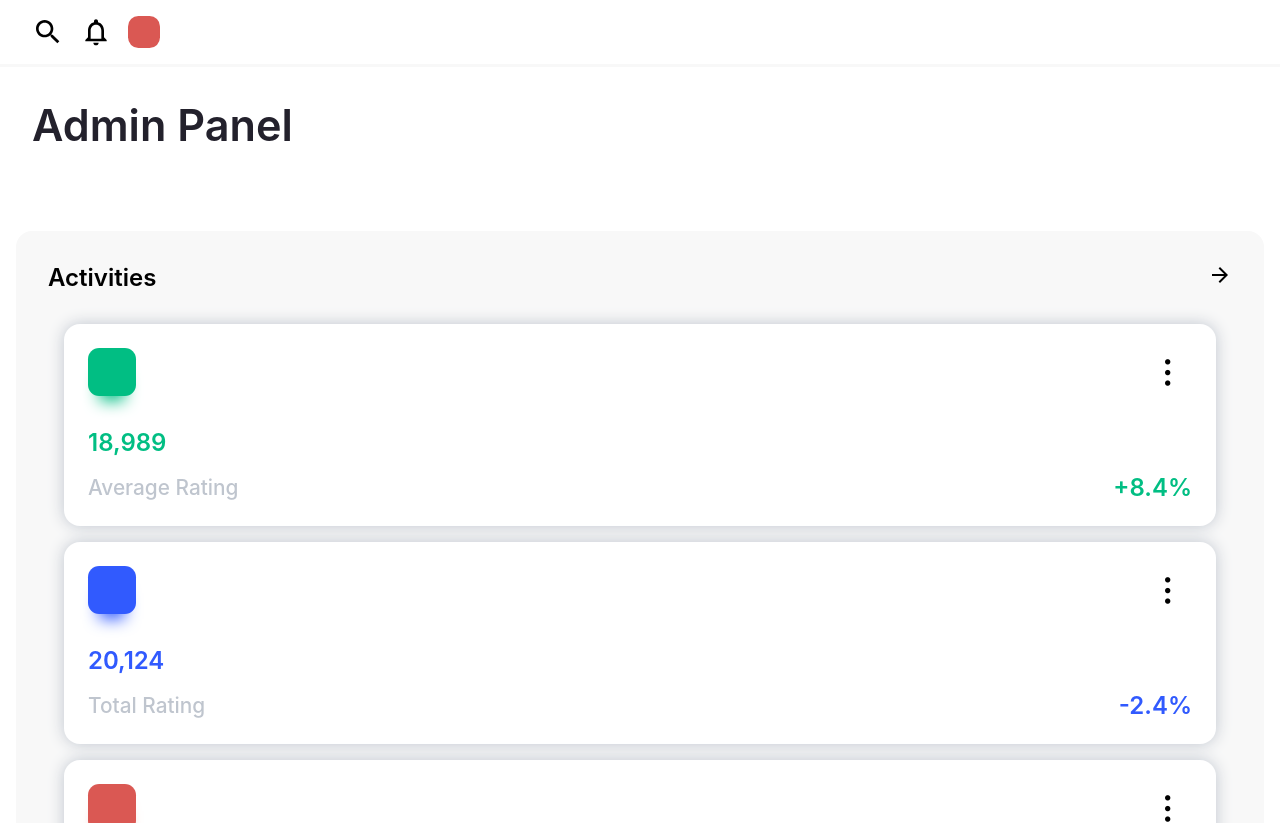
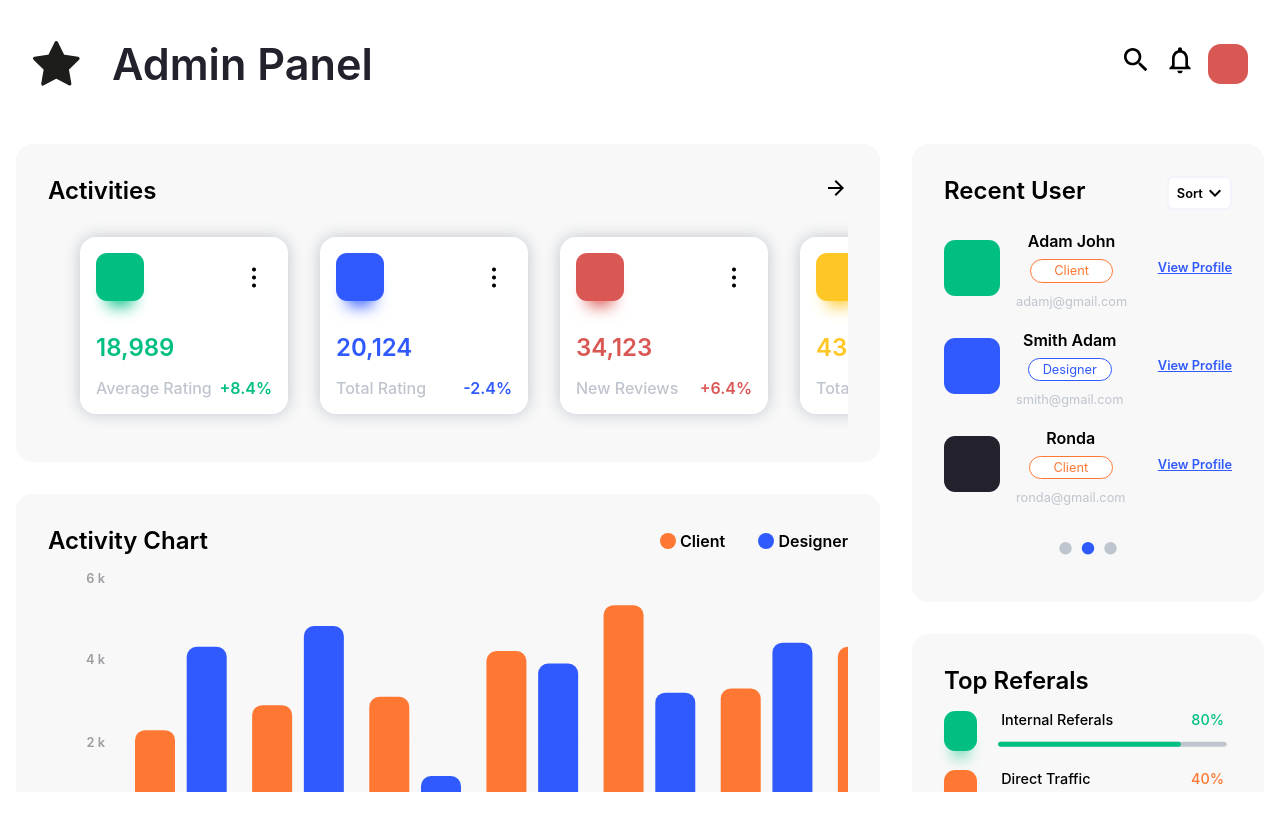
Before and after one commit to cichowlasp/projekt2, a React (Create React App) app: page /#/ in a window 1280 px wide. After the commit the page ends 800 px from the top, so only its background shows below. Built offline with nearby package versions, Linux system fonts and the light colour scheme.

Commit message:
fixed recent users

```diff
--- a/src/Components/Comment/Comment.tsx
+++ b/src/Components/Comment/Comment.tsx
@@ -125,7 +125,7 @@ const Designer = styled.div<WrapperProps>`
 	border-radius: 1rem;
 	border: 1px solid ${(props) => props.theme.colors.grey};
 	display: none;
-	@media (min-width: 1484px) {
+	@media (min-width: 900px) {
 		display: block;
 	}
 `;
@@ -135,7 +135,7 @@ const Date = styled.div`
 	color: ${(props) => props.theme.colors.greyDark};
 	font-weight: 700;
 	display: none;
-	@media (min-width: 1484px) {
+	@media (min-width: 900px) {
 		display: block;
 	}
 `;
--- a/src/Components/User/User.tsx
+++ b/src/Components/User/User.tsx
@@ -74,8 +74,13 @@ const Type = styled.div<TypeProps>`
 	width: 3.5rem;
 	text-align: center;
 	margin-top: 0.5rem;
-	@media (min-width: 1484px) {
-		margin-top: 0;
+	@media (min-width: 900px) {
+		margin-top: 0.5rem;
+	}
+	@media (min-width: 1500px) {
+		display: flex;
+		flex-direction: row;
+		justify-content: center;
 		margin-left: 1rem;
 	}
 `;
@@ -94,6 +99,7 @@ const Link = styled.div`
 const Info = styled.div`
 	display: flex;
 	flex-direction: row;
+	align-items: center;
 `;
 
 const Email = styled.div`
@@ -106,9 +112,14 @@ const Container = styled.div`
 	margin-top: 0.3rem;
 `;
 const Desktop = styled.div`
-	@media (min-width: 1484px) {
+	@media (min-width: 900px) {
 		display: flex;
+		flex-direction: column;
 		align-items: center;
+	}
+	@media (min-width: 1500px) {
+		display: flex;
+		flex-direction: row;
 	}
 `;
 
```
Also changed, not shown: src/Components/Card/Card.tsx (+4 -4 lines), src/Components/Dashboard/Dashboard.tsx (+5 -5 lines), src/Components/Home/Home.tsx (+5 -5 lines).
